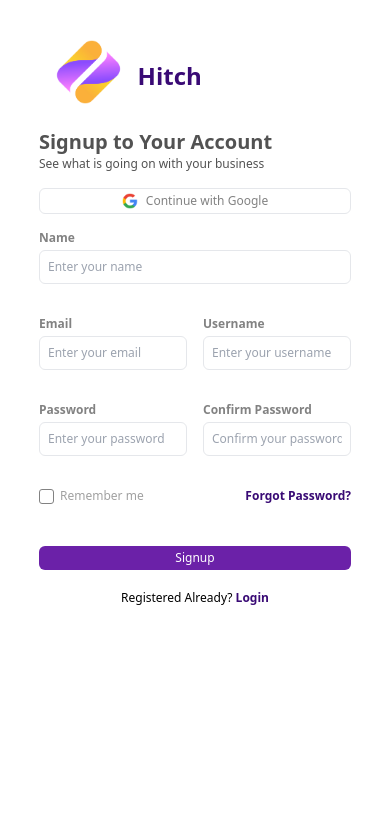
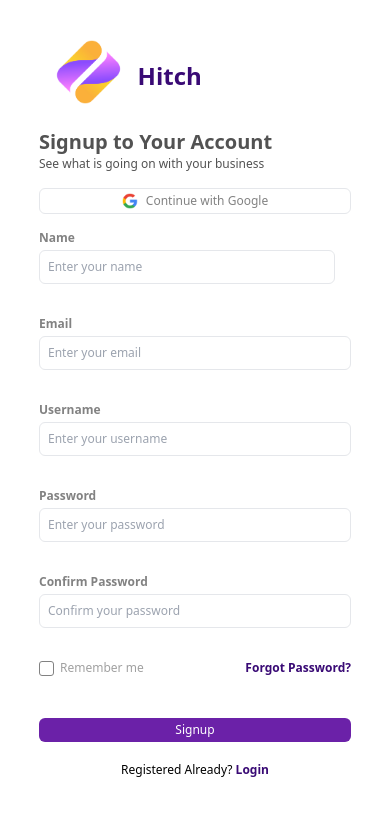
Before and after one commit to opencodeiiita/Hitch-Frontend, a Next.js app: page /auth/sign-up in a window 390 px wide. Shown: the top 816 px of the page. Built offline with nearby package versions, Linux system fonts and the light colour scheme.

Commit message:
Update RigthSignUp.jsx

```diff
--- a/src/components/right/RigthSignUp.jsx
+++ b/src/components/right/RigthSignUp.jsx
@@ -1,4 +1,4 @@
-import React, { useState } from 'react';
+import React, { useState,useEffect } from 'react';
 import styled, { css } from "styled-components";
 
 const Checkbox = styled.input`
@@ -116,6 +116,22 @@
     });
   };
 
+  const [isMobile, setIsMobile] = useState(window.innerWidth <= 767);
+
+  useEffect(() => {
+    const handleResize = () => {
+      setIsMobile(window.innerWidth <= 767);
+    };
+
+    // Event listener for window resize
+    window.addEventListener('resize', handleResize);
+
+    // Clean up the event listener on component unmount
+    return () => {
+      window.removeEventListener('resize', handleResize);
+    };
+  }, []);
+
   return (
     <div className='w-full md:w-1/2 flex justify-center items-center font-sans mt-10 md:mt-3'>
       <div className='text-center w-4/5'>
@@ -135,7 +151,7 @@
             <span style={{color: "#828282"}} className='text-xs md:text-sm lg:text-base'>Continue with Google</span>
         </button>
 
-        <form className='mb-6 grid-cols-2 grid gap-4'>
+        <div className='mb-6 grid-cols-1 grid md:grid-cols-2 grid gap-4'>
           <div className='mb-4 col-span-full'>
             <label htmlFor='name' style={{ color: "#828282" }} className='block text-left text-xs md:text-sm lg:text-base font-bold mb-1'>Name</label>
             <input
@@ -147,7 +163,7 @@
               onChange={handleNameChange}
             />
           </div>
-          <div className='mb-4'>
+          <div style={{ gridColumn: isMobile ? 'span 2' : 'initial' }} className='mb-4'>
             <label htmlFor='email' style={{ color: "#828282" }} className='block text-left text-xs md:text-sm lg:text-base font-bold mb-1'>Email</label>
             <input
               type='email'
@@ -158,7 +174,7 @@
               onChange={handleEmailChange}
             />
           </div>
-          <div className='mb-4'>
+          <div style={{ gridColumn: isMobile ? 'span 2' : 'initial' }}  className='mb-4'>
             <label htmlFor='username' style={{ color: "#828282" }} className='block text-left text-xs md:text-sm lg:text-base font-bold mb-1'>Username</label>
             <input
               type='text'
@@ -169,7 +185,7 @@
               onChange={handleUsernameChange}
             />
           </div>
-          <div className='mb-4'>
+          <div style={{ gridColumn: isMobile ? 'span 2' : 'initial' }} className='mb-4'>
             <label htmlFor='password' style={{ color: "#828282" }} className='block text-left text-xs md:text-sm lg:text-base font-bold mb-1'>Password</label>
             <input
               type='password'
@@ -180,7 +196,7 @@
               onChange={handlePasswordChange}
             />
           </div>
-          <div className='mb-4'>
+          <div style={{ gridColumn: isMobile ? 'span 2' : 'initial' }} className='mb-4'>
             <label htmlFor='confirmPassword' style={{ color: "#828282" }} className='block text-left text-xs md:text-sm lg:text-base font-bold mb-1'>Confirm Password</label>
             <input
               type='password'
@@ -197,7 +213,7 @@
             <span style={{ color: "#A1A1A1" }} className='text-xs md:text-sm lg:text-base'>Remember me</span>
             <a href='/' style={{ color: "#390A75" }} className='ml-auto font-bold text-xs md:text-sm lg:text-base'>Forgot Password?</a>
           </div>
-        </form>
+        </div>
         <button
             type='submit'
             onClick={handleSubmit}
```
